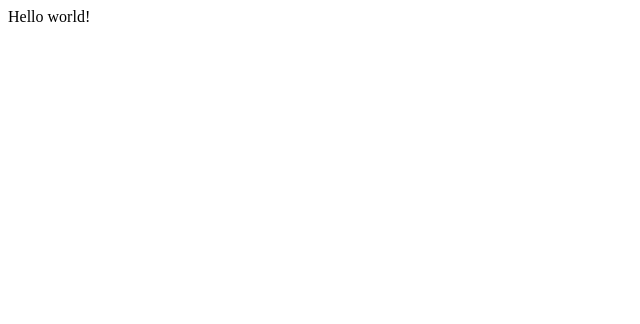
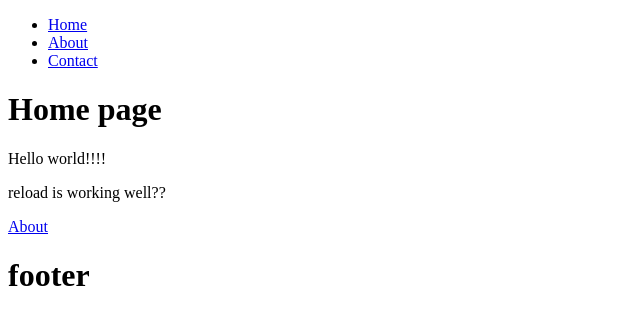
Before and after one commit to AbhishekSRajput/ca-recipe-gatsby, a Gatsby site: page / in a window 1280 px wide. Shown: the whole page, without its empty margins (0-640 px from the left). Built offline with nearby package versions, Linux system fonts and the light colour scheme; Gatsby itself is replaced by a stand-in of ours.

Commit message:
initialized the gatsby v3 and setup navigation

```diff
--- /dev/null
+++ b/src/layout/Footer.jsx
@@ -0,0 +1,11 @@
+import React from "react"
+
+const Footer = () => {
+  return (
+    <div>
+      <h1>footer</h1>
+    </div>
+  )
+}
+
+export default Footer
--- /dev/null
+++ b/src/layout/Navbar.jsx
@@ -0,0 +1,24 @@
+import React from "react"
+import { Link } from "gatsby"
+
+const Navbar = () => {
+  return (
+    <>
+      <nav>
+        <ul>
+          <li>
+            <Link to="/">Home</Link>
+          </li>
+          <li>
+            <Link to="/about">About</Link>
+          </li>
+          <li>
+            <Link to="/contact">Contact</Link>
+          </li>
+        </ul>
+      </nav>
+    </>
+  )
+}
+
+export default Navbar
--- /dev/null
+++ b/src/layout/index.jsx
@@ -0,0 +1,15 @@
+import React from "react"
+import Navbar from "./Navbar"
+import Footer from "./Footer"
+
+const Layout = ({ children }) => {
+  return (
+    <>
+      <Navbar />
+      {children}
+      <Footer />
+    </>
+  )
+}
+
+export default Layout
--- a/src/pages/index.js
+++ b/src/pages/index.js
@@ -1,5 +1,18 @@
 import React from "react"
+import { Link } from "gatsby"
 
-export default function Home() {
-  return <div>Hello world!</div>
+//custom component
+import Layout from "../layout"
+
+const Home = () => {
+  return (
+    <Layout>
+      <h1>Home page</h1>
+      <div>Hello world!!!!</div>
+      <p>reload is working well??</p>
+      <Link to="/about">About</Link>
+    </Layout>
+  )
 }
+
+export default Home
```
Also changed, not shown: src/pages/404.js (added, +11 -0 lines), src/pages/about/index.js (added, +13 -0 lines), src/pages/contact/index.js (added, +15 -0 lines).
